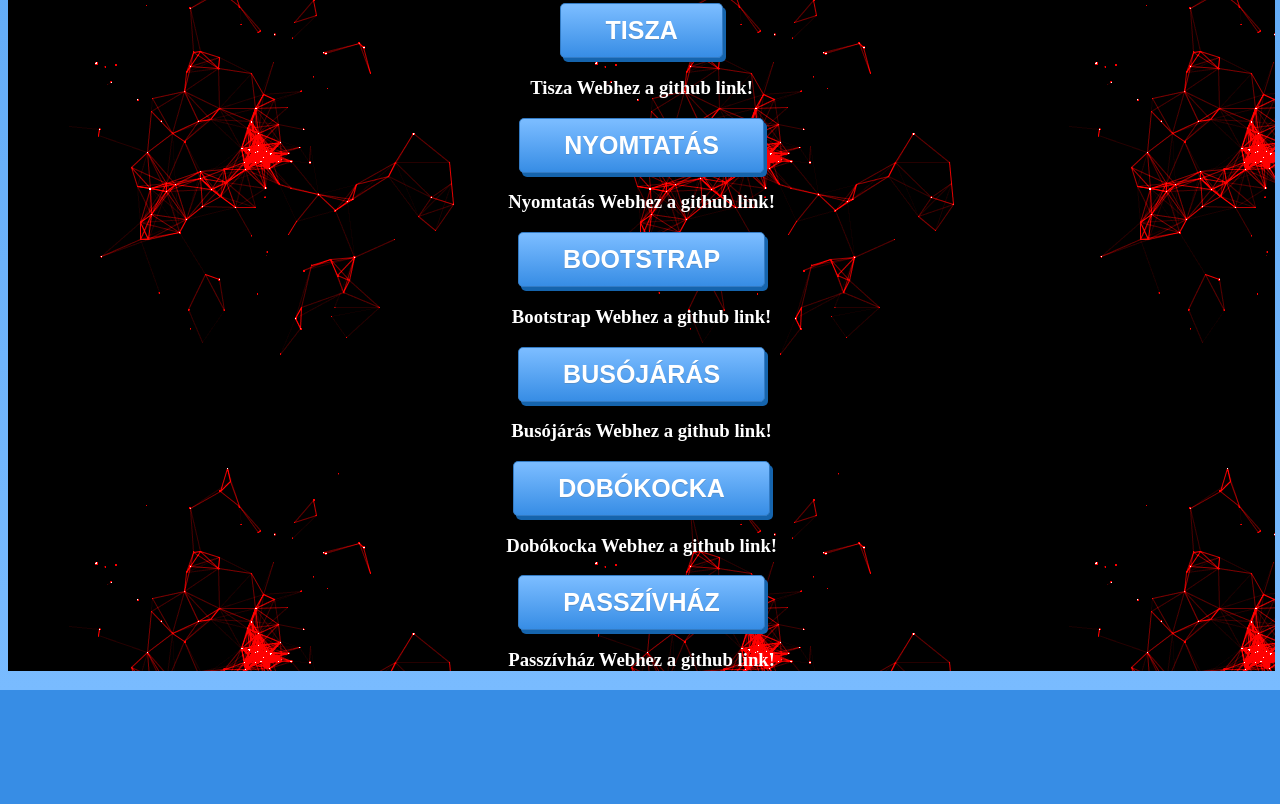
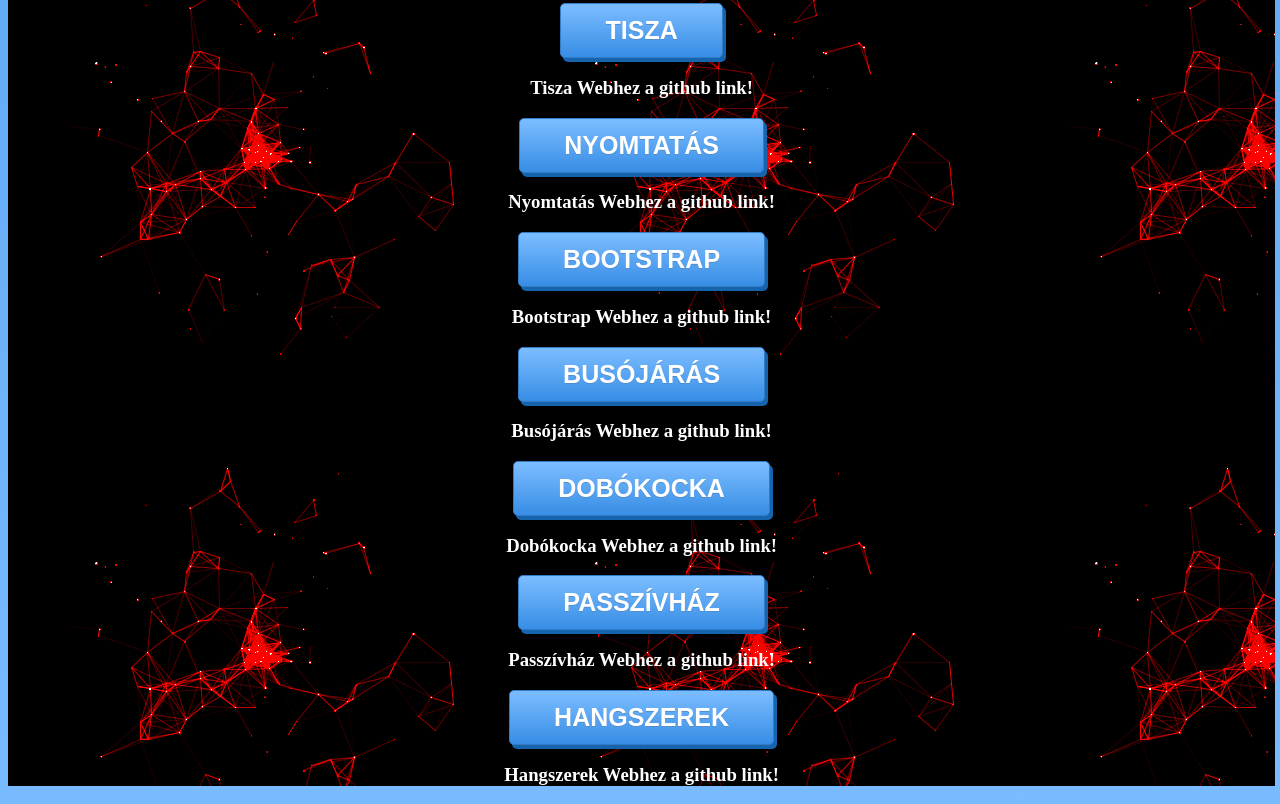
Before and after one commit to vagnerdavid/OSSZES_MUNKA, a plain HTML site: page index.html in a window 1280 px wide. Shown: the part 1598-2402 px from the top of the page. Before the commit the page ends 2288 px from the top, so only its background shows below. Drawn offline with Linux system fonts and the light colour scheme.

Commit message:
Update index.html

```diff
--- a/index.html
+++ b/index.html
@@ -102,5 +102,10 @@
     <h3>Passzívház Webhez a github link!</h3>
 </div>
 
+  <div class="container">
+    <button class="myButton" onclick="window.open('https://vagnerdavid.github.io/HANGSZEREK/','_blank')"> HANGSZEREK</button>
+    <h3>Hangszerek Webhez a github link!</h3>
+</div>
+
 </body>
 </html>
```
